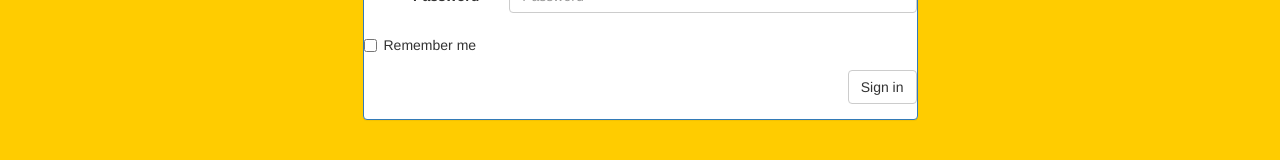
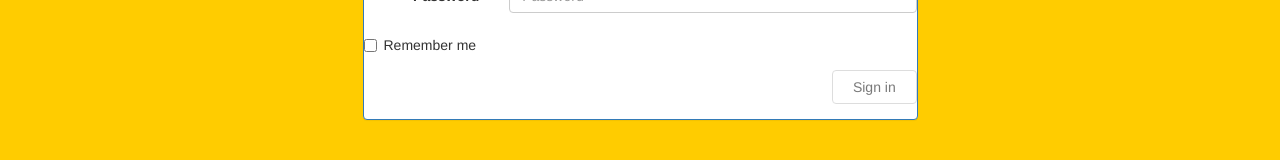
Before and after one commit to NasirA1/MyJS, a React (Create React App) app in the folder react-contacts-2/contacts-client/: page /login in a window 1280 px wide. Shown: the part 144-304 px from the top of the page. Built offline with nearby package versions, Linux system fonts and the light colour scheme.

Commit message:
login alert

```diff
--- a/react-contacts-2/contacts-client/src/components/App.js
+++ b/react-contacts-2/contacts-client/src/components/App.js
@@ -16,10 +16,10 @@ class App extends Component {
 
     this.state = {
       alert: {
-        title: 'Oops',
+        title: '',
         visibility: false,
-        message: 'Something went wrong!!!',
-        bsStyle: 'danger'
+        message: '',
+        bsStyle: ''
       }
     };
   }
@@ -83,8 +83,9 @@ class App extends Component {
           <Row>
             <Route path="/" exact component={Home} />
             <Route path="/browse" component={Browse} />
-            <Route path="/login" component={Login} />
-            {/* <Route path="/register" component={Register} setAlert={(state) => this.setAlertState(state)} /> */}
+            <Route path="/login" render={ (props) => (
+              <Login {...props} setAlert={(state) => this.setAlertState(state)} />
+            )} />
             <Route path="/register" render={ (props) => (
               <Register {...props} setAlert={(state) => this.setAlertState(state)} />
             )} />
--- a/react-contacts-2/contacts-client/src/components/Login.js
+++ b/react-contacts-2/contacts-client/src/components/Login.js
@@ -17,19 +17,29 @@ class Login extends Component {
     };
 
     this.handleInputChange = this.handleInputChange.bind(this);
-    this.onClick = this.onClick.bind(this);
   }
 
-  async onClick(event) {
+
+  formIsValid() {
+    return this.state.user.email.length > 0 && this.state.user.password.length > 0;
+  }
+
+
+  async submit(event) {
+    event.preventDefault();
+    if (!this.formIsValid()) return;
+
     try {
       const response = await Services.login(this.state.user);
       console.log(response.data);
+      this.props.setAlert({ message: response.data.message, bsStyle: 'success', visibility: true} );
     } catch (err) {
       console.error(err);
+      console.error(err.response.data.error);
+      this.props.setAlert({ message: err.response.data.error, bsStyle: 'danger', visibility: true});
     }
+  }
 
-    event.preventDefault();
-  }
 
 
   handleInputChange(event) {
@@ -50,7 +60,7 @@ class Login extends Component {
     return (
       <Col lg={6} lgOffset={3}>
       <Panel header="Login" bsStyle="primary">
-          <Form horizontal>
+      <Form horizontal onSubmit={this.submit.bind(this)}>
             <FormGroup controlId="formHorizontalEmail">
               <Col componentClass={ControlLabel} xs={3}>
                 Email
@@ -77,9 +87,9 @@ class Login extends Component {
 
             <FormGroup>
               <Col xs={12}>
-                <Button type="button" style={{ float: 'right' }} onClick={this.onClick}>
-                  Sign in
-              </Button>
+                <Button type="submit" style={{ float: 'right' }} disabled={!this.formIsValid()}>
+                  &nbsp;&nbsp;Sign in&nbsp;&nbsp;
+                </Button>
               </Col>
             </FormGroup>
           </Form>
```
